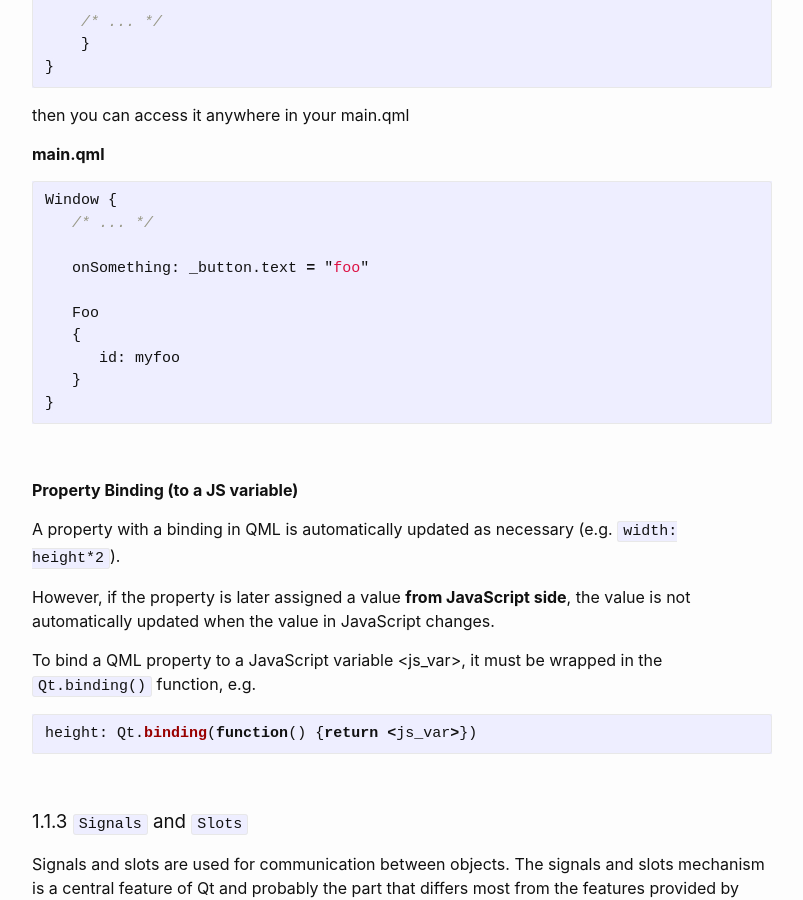
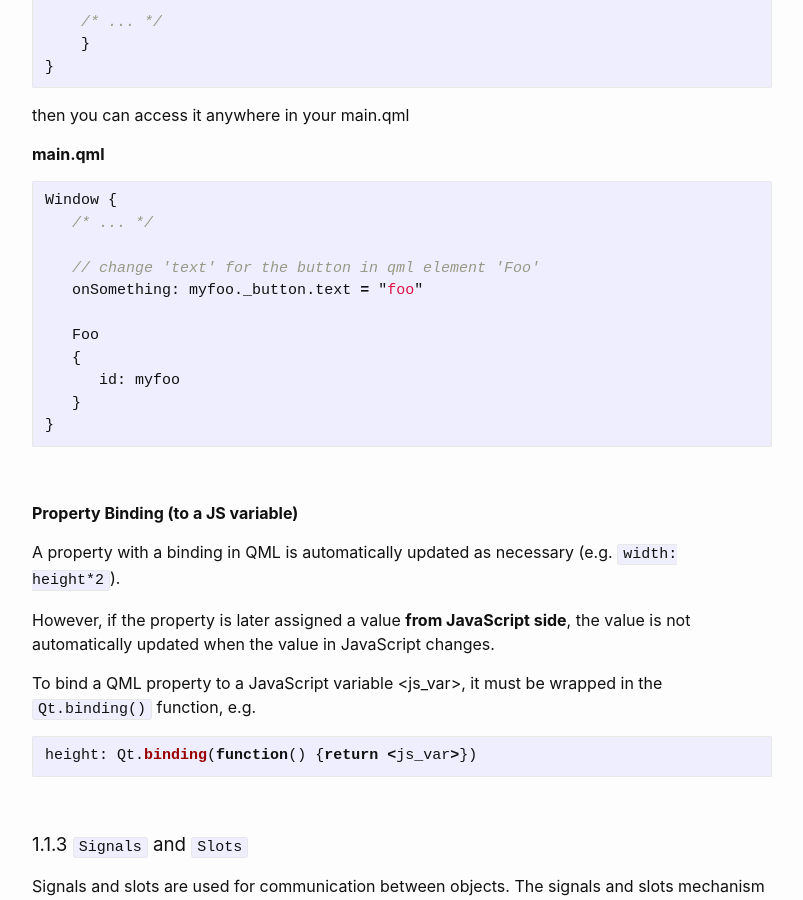
Before and after one commit to Hautaklyttn/progDocs, a Jekyll site: the page built from docs/articles/qt_qml.md, in a window 1280 px wide and 900 px high, scrolled down 10036 px. Shown: the whole window, without its empty margins (238-1041 px from the left). Built offline with Jekyll 4.4.1, drawn with Linux system fonts in a browser that asks for light colours.

Commit message:
qml addition

```diff
--- a/docs/articles/qt_qml.md
+++ b/docs/articles/qt_qml.md
@@ -355,7 +355,8 @@ then you can access it anywhere in your main.qml
 Window {
    /* ... */
 
-   onSomething: _button.text = "foo"
+   // change 'text' for the button in qml element 'Foo'
+   onSomething: myfoo._button.text = "foo"
 
    Foo
    {
```
